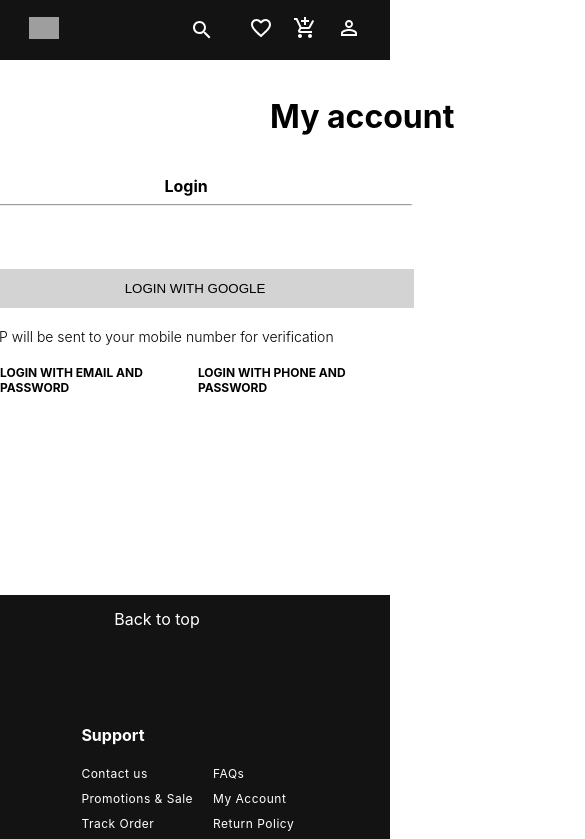
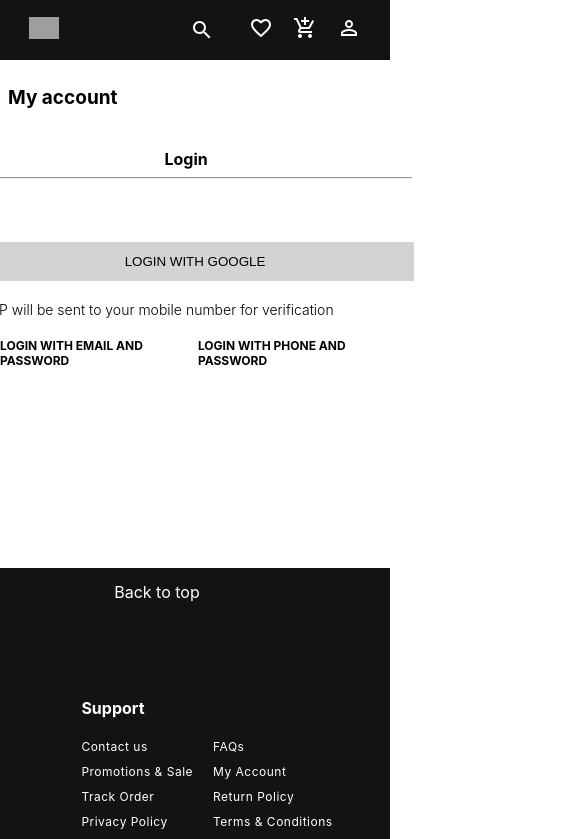
Before and after one commit to Raghuraj361/puma--Website, a React (Create React App) app in the folder puma/: page /login in a window 390 px wide. Shown: the top 839 px of the page, 585 px wide, since content can reach past the window. Built offline with nearby package versions, Linux system fonts and the light colour scheme; grey boxes are pictures that could not be loaded.

Commit message:
Update Login.css

```diff
--- a/puma/src/components/Login/Login.css
+++ b/puma/src/components/Login/Login.css
@@ -58,3 +58,11 @@
     font-size: 12px;
     font-weight: 700;
 }
+@media screen and (max-width: 539px) {
+    .my_account {
+        position: relative;
+        left: 8px;
+        top: 10px;
+        font-size: 19px;
+    }
+}
```
